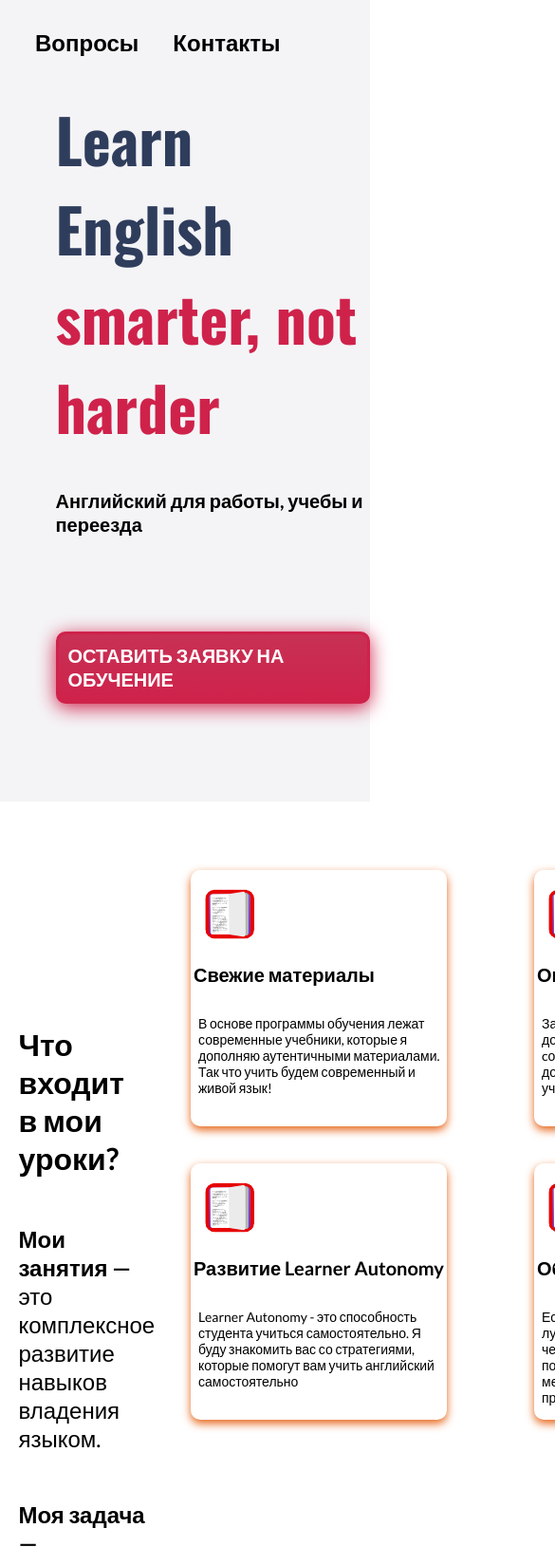
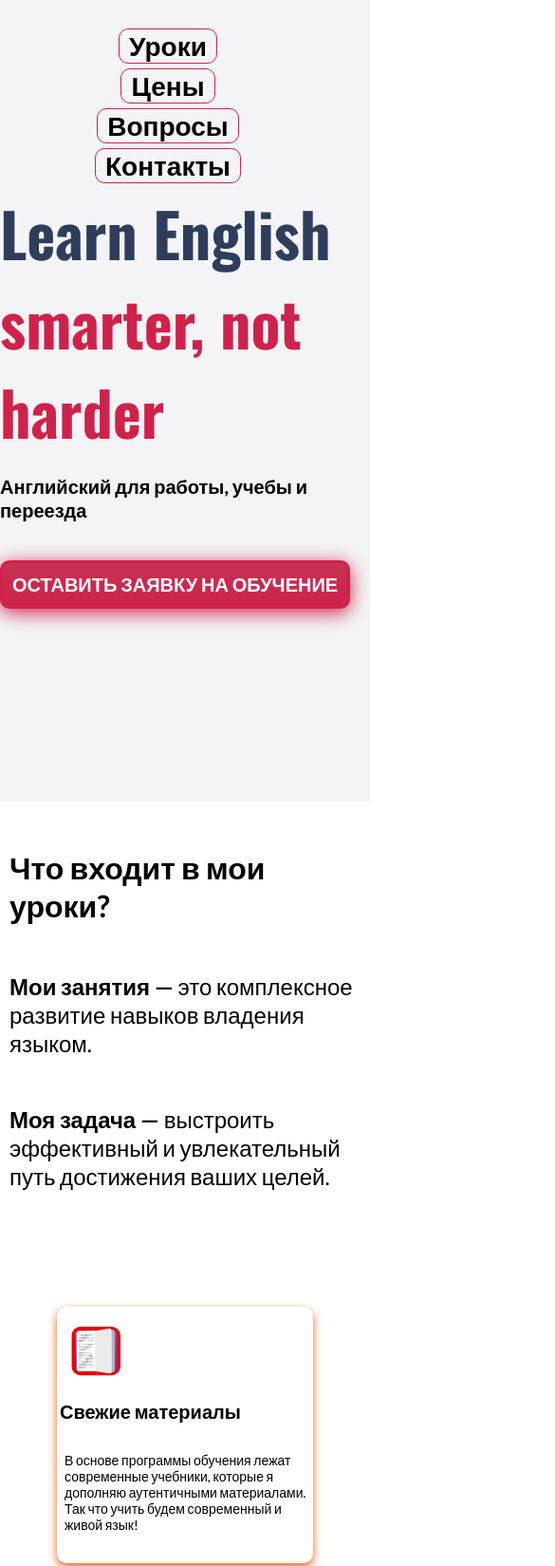
Before and after one commit to dmkhu/english_julia, a plain HTML site: page index.html in a window 390 px wide. Shown: the top 1649 px of the page at 95% size, 585 px wide, since content can reach past the window. Drawn offline with nearby package versions, Linux system fonts and the light colour scheme.

Commit message:
mobile version

```diff
--- a/assest/css/style.css
+++ b/assest/css/style.css
@@ -14,9 +14,6 @@ ul {
 
 a {
     text-decoration: none;
-}
-a:hover {
-    color: orange;
 }
 
 .header {
@@ -308,3 +305,69 @@ a:hover {
     margin: 0;
     display: block;
 }
+
+
+@media screen and (max-width: 650px) {
+    .menu {
+        padding-top: 30px;
+        display: flex;
+        flex-direction: column;
+        justify-content: center;
+        margin-right: 0;
+        text-align: center;
+    }
+    .menu li a {
+        display: inline-block;
+        font-size: 28px;
+        border: 1px solid #CF224B;
+        padding-left: 10px;
+        padding-right: 10px;
+        margin-bottom: 5px;
+        border-radius: 10px;
+    }
+
+    .learn-smart {
+        margin: auto;
+    }
+    .learn-smart h3 {
+        margin-bottom: 40px;
+        margin-top: 20px;
+    }
+    .lesson {
+        flex-direction: column;
+    }
+    .text {
+        width: auto;
+        margin-top: 50px;
+        margin-left: 0;
+        padding-left: 10px;
+    }
+    .containers-first {
+        flex-direction: column;
+        margin: 0;
+    }
+    .container{
+        margin-left: auto;
+        margin-right: auto;
+    }
+    .red-line a{
+        width: 50%;
+    }
+    .free{
+        margin: 0;
+        transform: rotate(0deg);
+    }
+    .crutch{
+        display: none;
+    }
+    .boxes {
+        flex-direction: column;
+        margin: 0;
+        padding-left: 0;
+    }
+    .box {
+        margin-left: auto;
+        margin-right: auto;
+        margin-top: 10px;
+    }
+  }
```
